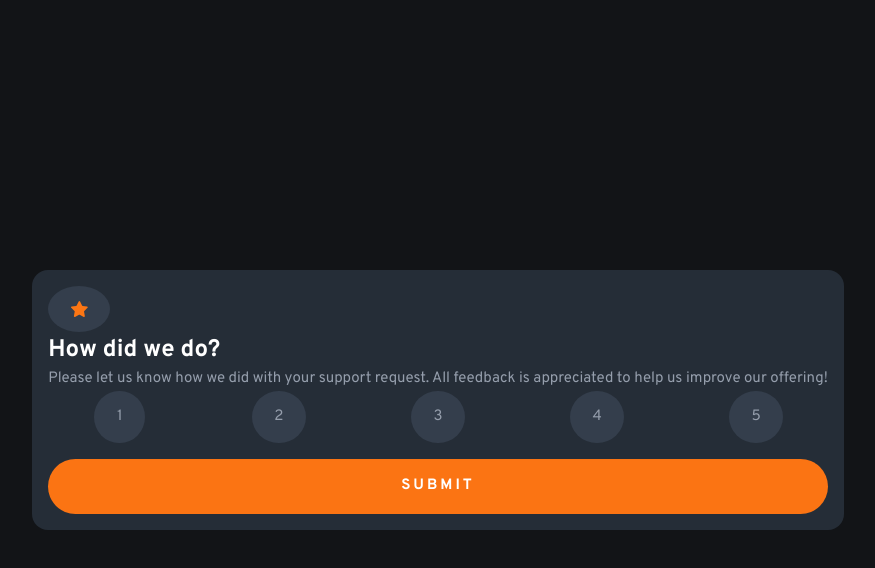
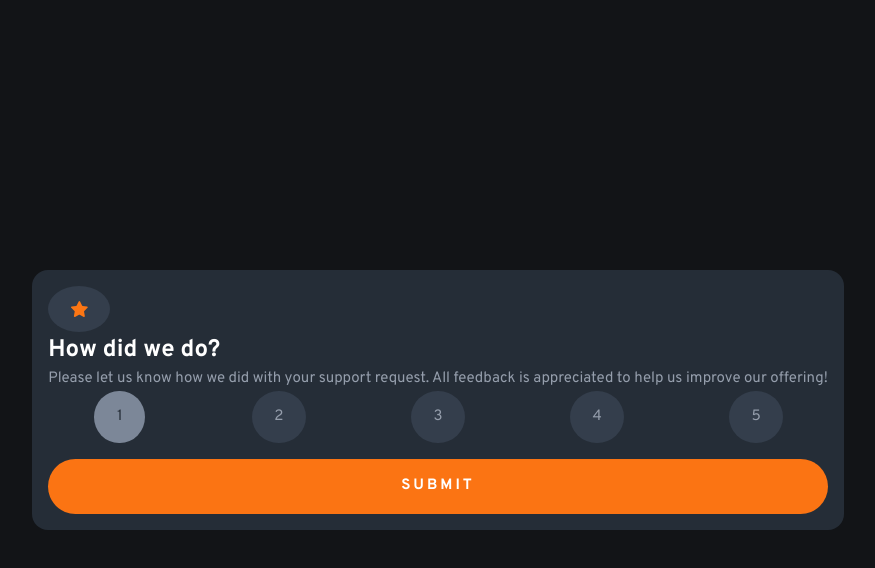
Before and after one commit to Moses2308/interactive-rating-component, a plain HTML site: page index.html in a window 1280 px wide. In both pictures the pointer is over the element 321 px from the left and 417 px from the top of the page. Shown: the whole page, without its empty margins (202-1077 px from the left). Drawn offline with Linux system fonts and the light colour scheme.

Commit message:
added hover state for radio inputs

```diff
--- a/style.css
+++ b/style.css
@@ -49,6 +49,12 @@ body {
   opacity: 0;
   position: absolute;
 }
+.rating-card input[type="radio"]:hover + .bubble {
+  background-color: var(--neutral-medium-grey);
+  color: var(--neutral-dark-blue);
+
+  transition: background-color 0.25s ease-in-out;
+}
 .rating-card input[type="radio"]:checked + .bubble {
   background-color: var(--primary-orange);
   color: var(--neutral-white);
```
